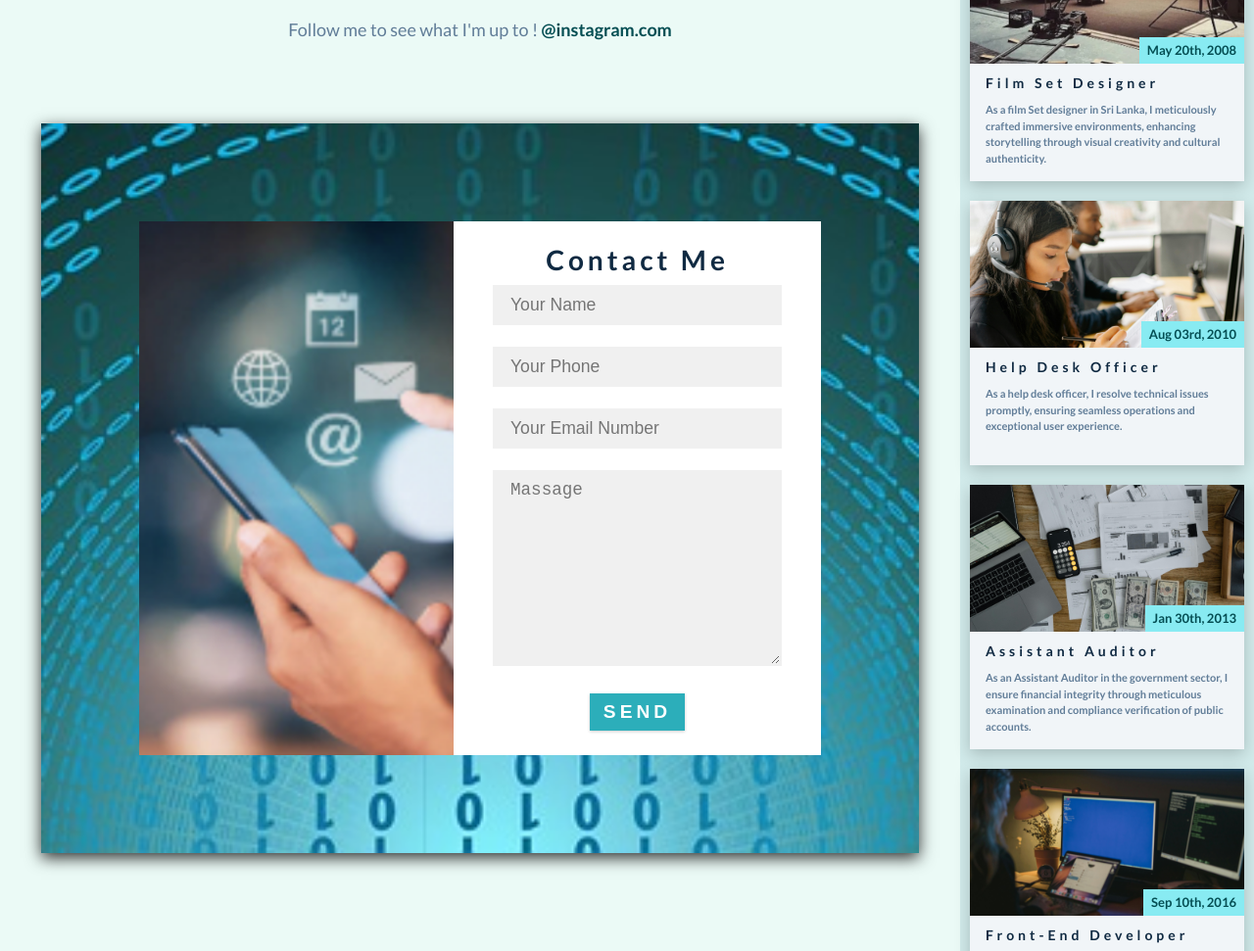
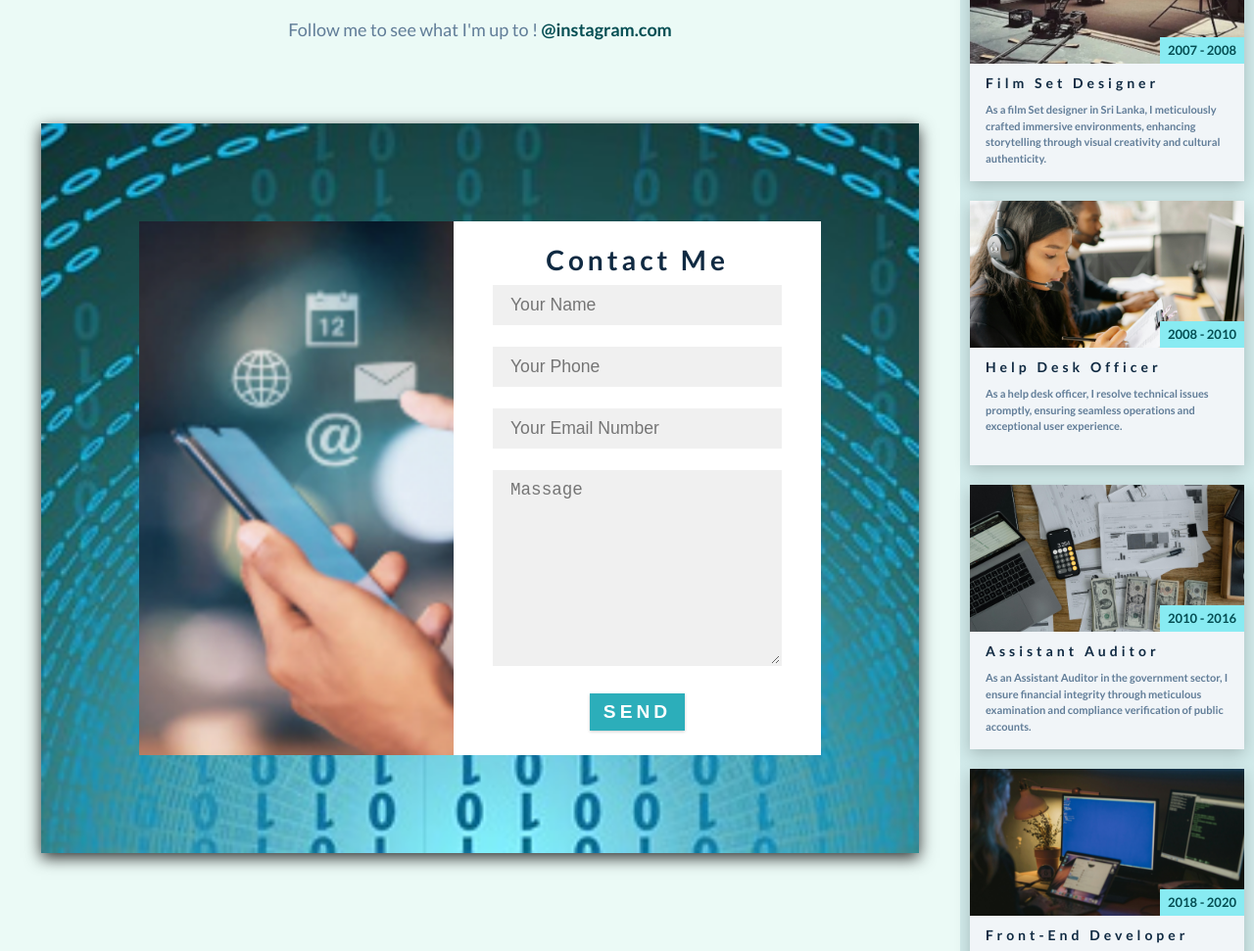
Before and after one commit to ChalaniDissanayaka/ChalaniDissanayaka-T1A2-Portfolio, a plain HTML site: page src/contact.html in a window 1280 px wide. Shown: the part 292-1263 px from the top of the page at 98% size. Drawn offline with Linux system fonts and the light colour scheme.

Commit message:
Updated blogs cards

```diff
--- a/src/contact.html
+++ b/src/contact.html
@@ -158,7 +158,7 @@
           <article class="blog-card">
             <div class="blog-img-container">
               <img src="images/blog-img-1.png" class="blog-img" alt="" />
-              <p class="blog-date">May 20th, 2008</p>
+              <p class="blog-date">2007 - 2008</p>
             </div>
             <!-- blog info -->
             <div class="blog-info">
@@ -177,7 +177,7 @@
           <article class="blog-card">
             <div class="blog-img-container">
               <img src="images/blog-img-3.png" class="blog-img" alt="" />
-              <p class="blog-date">Aug 03rd, 2010</p>
+              <p class="blog-date">2008 - 2010</p>
             </div>
             <!-- blog info -->
             <div class="blog-info">
@@ -195,7 +195,7 @@
           <article class="blog-card">
             <div class="blog-img-container">
               <img src="images/blog-img-2.png" class="blog-img" alt="" />
-              <p class="blog-date">Jan 30th, 2013</p>
+              <p class="blog-date">2010 - 2016</p>
             </div>
             <!-- blog info -->
             <div class="blog-info">
@@ -214,7 +214,7 @@
           <article class="blog-card">
             <div class="blog-img-container">
               <img src="images/blog-img-4.png" class="blog-img" alt="" />
-              <p class="blog-date">Sep 10th, 2016</p>
+              <p class="blog-date">2018 - 2020</p>
             </div>
             <!-- blog info -->
             <div class="blog-info">
@@ -233,7 +233,7 @@
           <article class="blog-card">
             <div class="blog-img-container">
               <img src="images/blog-img-2.png" class="blog-img" alt="" />
-              <p class="blog-date">Jan 30th, 2025</p>
+              <p class="blog-date">Mar 30th 2025</p>
             </div>
             <!-- blog info -->
             <div class="blog-info">
```
Also changed, not shown: src/about.html (+5 -5 lines), src/project.html (+5 -5 lines).
